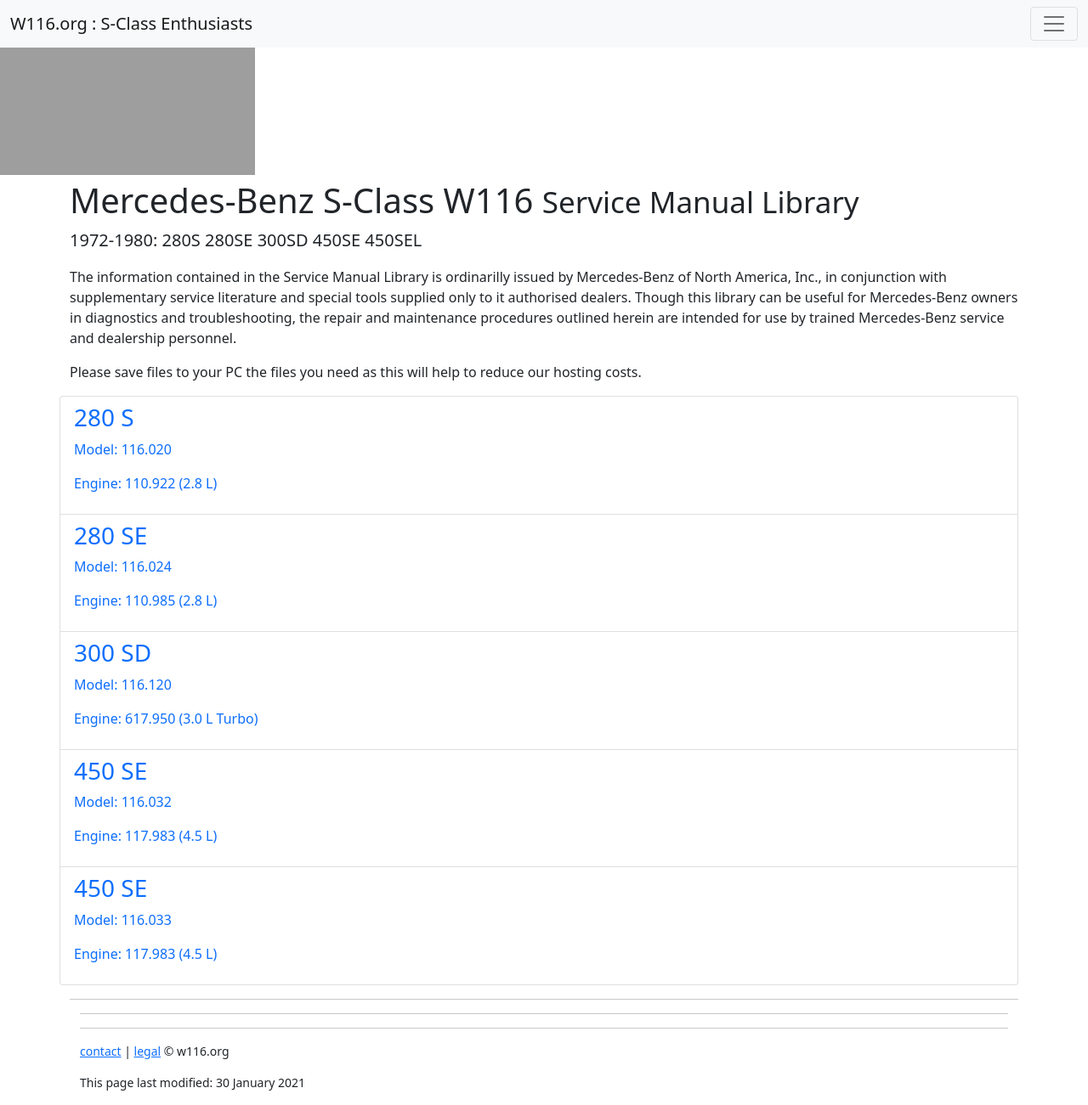
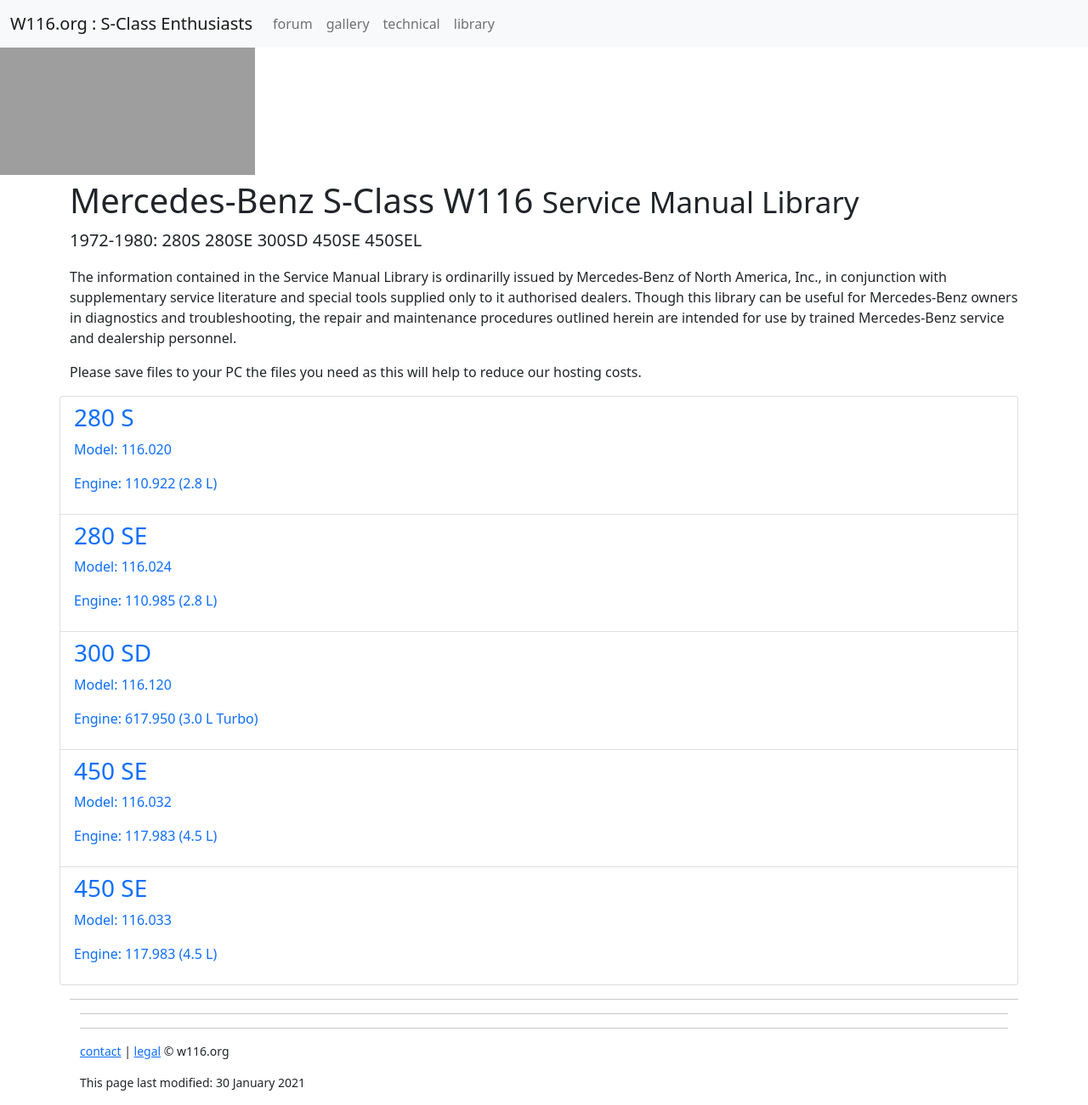
Before and after one commit to W116org/handbook, a Jekyll site: the page built from index.html, in a window 1280 px wide. Shown: the whole page at 85% size. Built offline with Jekyll 4.4.1, drawn with Linux system fonts in a browser that asks for light colours; comment, search, counter and statistics services are not loaded; grey boxes are pictures that could not be loaded.

Commit message:
Update navbar.html

```diff
--- a/_includes/navbar.html
+++ b/_includes/navbar.html
@@ -1,4 +1,4 @@
-<nav class="navbar navbar-light bg-light navbar-static-top">
+<nav class="navbar navbar-expand-lg navbar-light bg-light navbar-static-top">
      <div class="container-fluid">
           <a href="/" class="navbar-brand">W116.org : S-Class Enthusiasts</a>
           <button class="navbar-toggler" type="button" data-bs-toggle="collapse" data-bs-target="#navbar-main">
@@ -10,9 +10,10 @@
                     <li class="nav-item"><a class="nav-link" href="//gallery.w116.org/">gallery</a></li>
                     <li class="nav-item"><a class="nav-link" href="//www.w116.org/tech/">technical</a></li>
                     <li class="nav-item"><a class="nav-link" href="//www.w116.org/library/">library</a></li>
-                    <li class="nav-item dropdown">
-                         <a href="" class="nav-link dropdown-toggle" data-toggle="dropdown"><i class="dropdown-item glyphicon glyphicon-search"></i></a>
+                    <li class="nav-item">
+
 {% include search_g.html %}
+
                     </li>
                </ul>
           </div>
```
